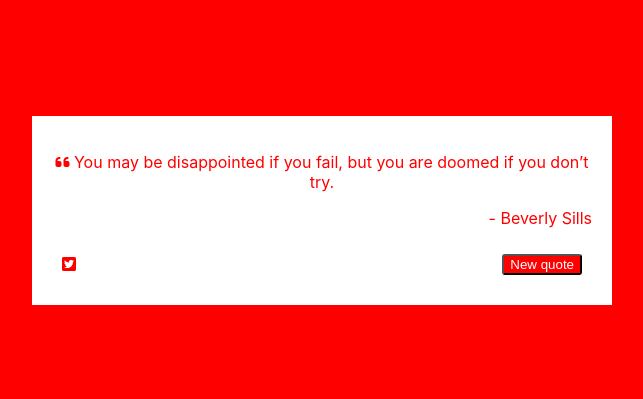
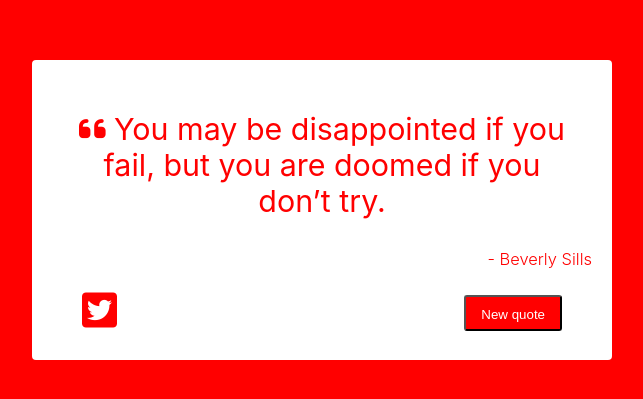
Before and after one commit to anandxs/random-quote-machine, a React (Create React App) app: page / in a window 1280 px wide. Shown: the part 191-590 px from the top of the page, without its empty margins (318-961 px from the left). Built offline with nearby package versions, Linux system fonts and the light colour scheme.

Commit message:
added styles

```diff
--- a/src/App.css
+++ b/src/App.css
@@ -15,22 +15,31 @@
   background-color: #fff;
   width: 540px;
   padding: 20px;
+  border-radius: 4px;
 }
 
 #text {
   color: var(--color-1);
   text-align: center;
+  font-size: 1.9rem;
+  padding-left: 20px;
+  padding-right: 20px;
 }
 
 #author {
   color: var(--color-1);
   text-align: right;
+  font-size: 1.03rem;
+  font-weight: 300;
 }
 
 #buttons {
   display: flex;
   justify-content: space-between;
-  padding: 10px;
+  font-size: 2.5rem;
+  width: 480px;
+  height: 54px;
+  margin: auto;
 }
 
 #tweet-quote {
@@ -46,6 +55,10 @@
   color: #fff;
   background-color: var(--color-1);
   border-radius: 3px;
+  height: 36px;
+  padding: 10px 15px;
+  margin-top: 9px;
+  margin-bottom: 9px;
 }
 
 /* default styling
```
